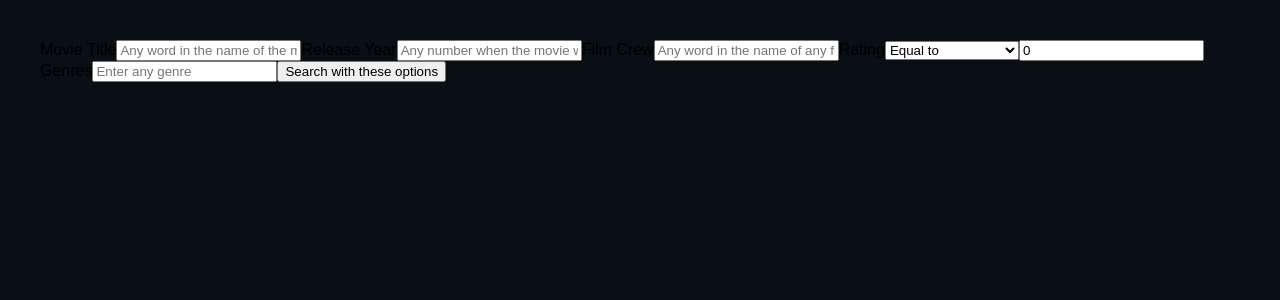
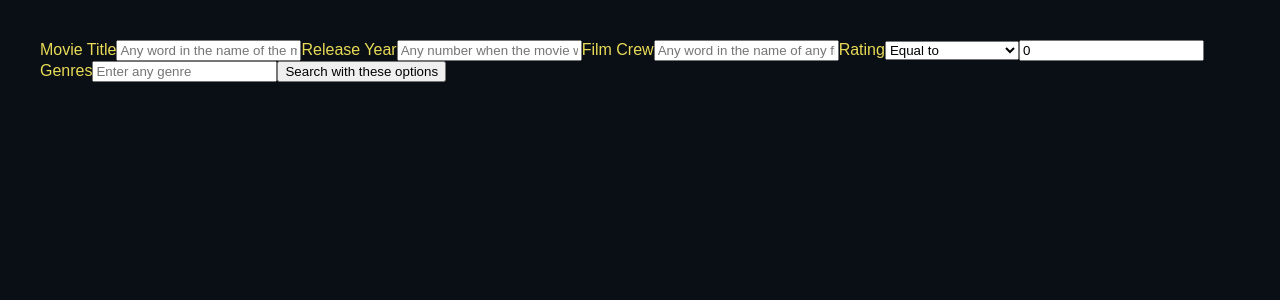
Before and after one commit to vetematts/CineCritic-frontend, a React (Vite) app: page /advancedSearch in a window 1280 px wide. Shown: the top 300 px of the page. Built offline with nearby package versions, Linux system fonts and the light colour scheme; a web font is replaced by a local one.

Commit message:
feat: Added colouring to the labels above the inputs.

```diff
--- a/src/pages/AdvancedSearchPage.jsx
+++ b/src/pages/AdvancedSearchPage.jsx
@@ -1,4 +1,9 @@
 import { useState } from "react";
+import styled from "styled-components";
+
+const StyledLabels = styled.label`
+    color: #e9da57;
+`;
 
 function AdvancedSearchPage() {
     const [title, setTitle] = useState("");
@@ -39,33 +44,33 @@ function AdvancedSearchPage() {
 
     return (
         <form>
-            <label>
+            <StyledLabels>
                 Movie Title
-            </label>
+            </StyledLabels>
             <input
                 value = {title}
                 onChange = {handleTitle}
                 placeholder = "Any word in the name of the movie"
             />
-            <label>
+            <StyledLabels>
                 Release Year
-            </label>
+            </StyledLabels>
             <input
                 value = {releaseYear}
                 onChange = {handleReleaseYear}
                 placeholder = "Any number when the movie was released"
             />
-            <label>
+            <StyledLabels>
                 Film Crew
-            </label>
+            </StyledLabels>
             <input
                 value = {crew}
                 onChange = {handleFilmCrew}
                 placeholder = "Any word in the name of any film crew members"
             />
-            <label>
+            <StyledLabels>
                 Rating
-            </label>
+            </StyledLabels>
             <select
                 value = {ratingComparator}
                 onChange = {handleRatingDropDown}
@@ -82,9 +87,9 @@ function AdvancedSearchPage() {
                 onChange = {handleRating}
                 placeholder = "Any number between 0 and 5"
             />
-            <label>
+            <StyledLabels>
                 Genres
-            </label>
+            </StyledLabels>
             <input
                 value = {genres}
                 onChange ={handleGenres}
```
